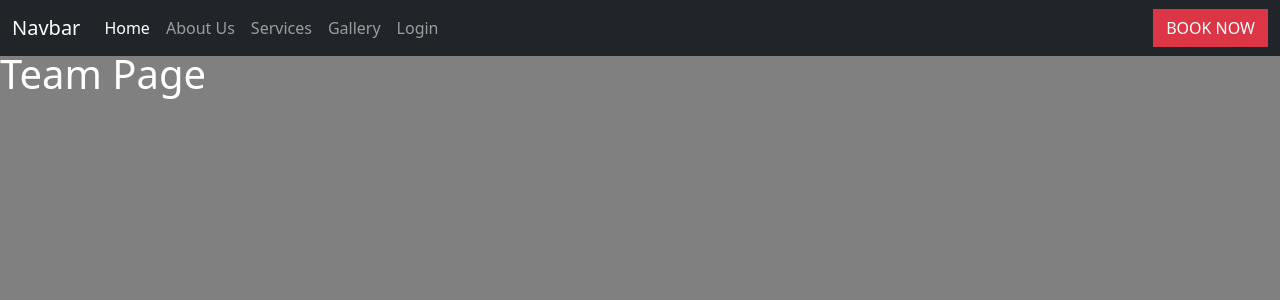
After one commit to matteofiorini92/barbers, a Django app: page /team/ in a window 1280 px wide. The commit adds this page. Shown: the top 300 px of the page. Run offline with Django 3.2, Linux system fonts and the light colour scheme; some libraries are stand-ins or nearby versions.

Commit message:
feat: added team and gallery views and urls

```diff
--- /dev/null
+++ b/barbers_flo/home/templates/home/gallery.html
@@ -0,0 +1,5 @@
+{% extends "base.html" %}
+
+{% block content %}
+  <h1>Gallery</h1>
+{% endblock %}
--- /dev/null
+++ b/barbers_flo/home/templates/home/team.html
@@ -0,0 +1,5 @@
+{% extends "base.html" %}
+
+{% block content %}
+<h1>Team Page</h1>
+{% endblock %}
--- a/barbers_flo/home/urls.py
+++ b/barbers_flo/home/urls.py
@@ -2,5 +2,7 @@ from django.urls import path
 from . import views
 
 urlpatterns = [
-    path('', views.home, name='home')
+    path('', views.home, name='home'),
+    path('gallery/', views.gallery, name='gallery'),
+    path('team/', views.team, name='team')
 ]
--- a/barbers_flo/home/views.py
+++ b/barbers_flo/home/views.py
@@ -4,3 +4,13 @@ from django.shortcuts import render
 def home(request):
     """ A view to return the home page """
     return render(request, 'home/index.html')
+
+
+def gallery(request):
+    """ A view to return the gallery page """
+    return render(request, 'home/gallery.html')
+
+
+def team(request):
+    """ A view to return the team page """
+    return render(request, 'home/team.html')
--- a/barbers_flo/static/css/style.css
+++ b/barbers_flo/static/css/style.css
@@ -1,5 +1,10 @@
 body {
     color: white;
+    background-color: gray;
+}
+
+.nav-block {
+    height: 50px;
 }
 
 .overlay {
--- a/barbers_flo/templates/base.html
+++ b/barbers_flo/templates/base.html
@@ -34,7 +34,7 @@
   </head>
   <body>
     {% include 'includes/main-nav.html' %}
-
+    <div class="nav-block"></div>
     {% if messages %}
         <div class="message-container">
             {% for message in messages %}
--- a/barbers_flo/templates/includes/main-nav.html
+++ b/barbers_flo/templates/includes/main-nav.html
@@ -8,19 +8,19 @@
         <div class="collapse navbar-collapse" id="navbarSupportedContent">
             <ul class="navbar-nav me-auto mb-2 mb-lg-0">
                 <li class="nav-item">
-                    <a class="nav-link active" aria-current="page" href="#">Home</a>
+                    <a class="nav-link active" aria-current="page" href="/">Home</a>
                 </li>
                 <li class="nav-item">
-                    <a class="nav-link" href="#">About Us</a>
+                    <a class="nav-link" href="/team/">About Us</a>
                 </li>
                 <li class="nav-item">
                     <a class="nav-link" href="#">Services</a>
                 </li>
                 <li class="nav-item">
-                    <a class="nav-link" href="#">Gallery</a>
+                    <a class="nav-link" href="/gallery/">Gallery</a>
                 </li>
                 <li class="nav-item">
-                    <a class="nav-link" href="#">Login/Register</a>
+                    <a class="nav-link" href="/accounts/login/">Login</a>
                 </li>
             </ul>
         </div>
```
Also changed, not shown: barbers_flo/barbers_flo/settings.py (+4 -3 lines), barbers_flo/db.sqlite3.
